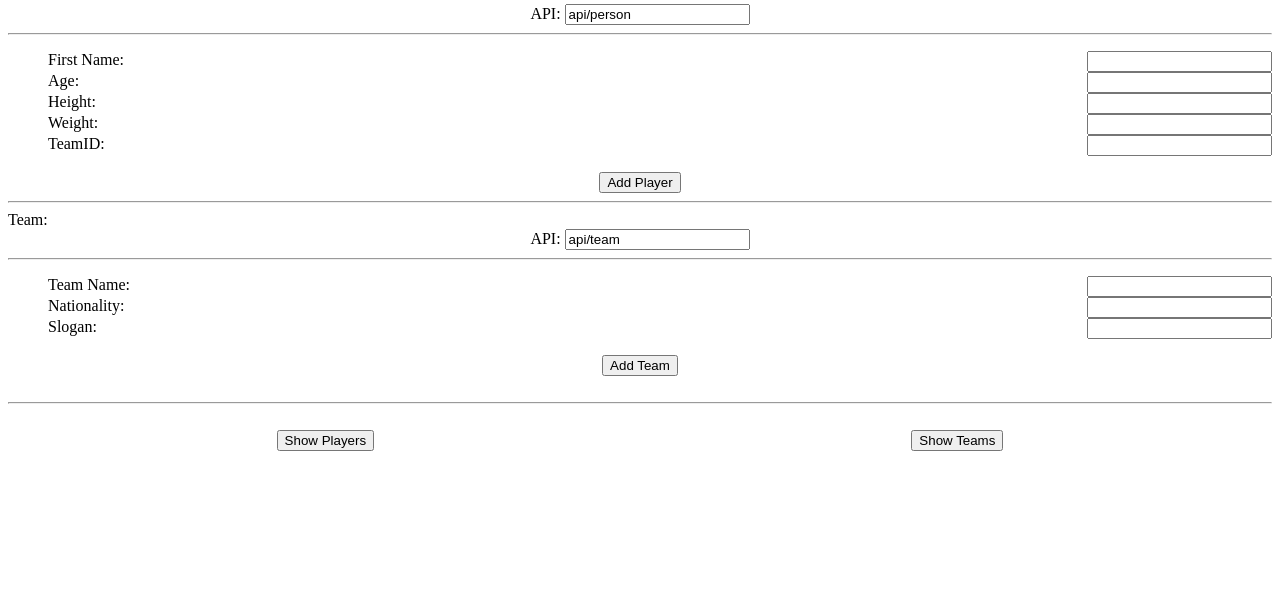
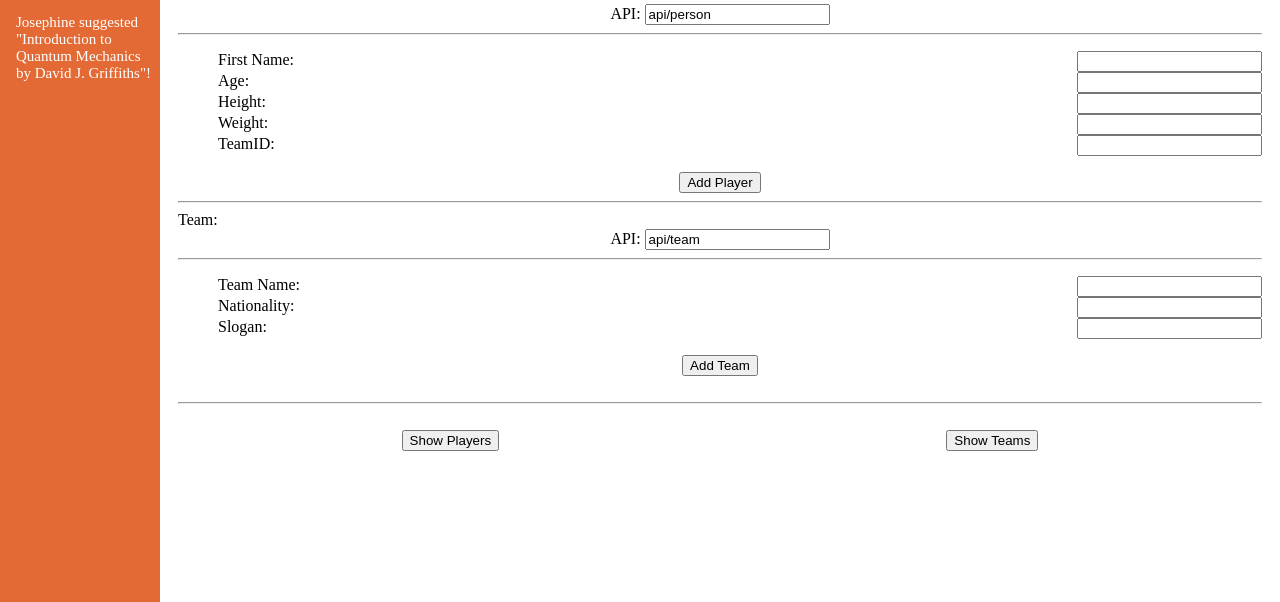
Before and after one commit to jorenbroekema/TalentBudgetFront, a plain HTML site: page index.html in a window 1280 px wide. Shown: the part 198-800 px from the top of the page. Drawn offline with Linux system fonts and the light colour scheme.

Commit message:
Added a beautiful orange sidebar

```diff
--- a/index.html
+++ b/index.html
@@ -64,31 +64,21 @@
             xhttp.send();
         }
     </script>
+	<link href="styles.css" rel="stylesheet" type="text/css">
 </head>
 
-<style>
-    #persons_table {
-        display: flex;
-        justify-content: center;
-        flex-direction: column
-    }
-    ul > li {
-     display: flex;
-     justify-content: space-between;
-    }
+<body>
+<!-- Side navigation -->
+<div class="sidenav">
+  <a href="#">Recommendations</a><p>
+  <a href="#">Joren suggested "Node.js course"!</a><p>
+  <a href="#">Maike suggested "Deutsch für Dummies"!</a><p>
+  <a href="#">Josephine suggested "Introduction to Quantum Mechanics by David J. Griffiths"!</a><p>
+</div>
 
-    #show_buttons {
-    display: flex;
-    justify-content: space-around;
-    }
-    div {
-    display: flex;
-    justify-content: center;
-    }
+<!-- Page content -->
+<div class="main">
 
-</style>
-
-<body>
 <img src="resources/logo.svg" alt="Young Colfield logo">
 
 <div id="show_tables" style="text-align: center;"><span>Tables:</span></div>
@@ -131,5 +121,7 @@ Team:
     <button onclick="getData('api/team')">Show Teams</button>
 </div>
 
+</div>
+
 </body>
 </html>
--- /dev/null
+++ b/styles.css
@@ -0,0 +1,62 @@
+#persons_table {
+	display: flex;
+	justify-content: center;
+	flex-direction: column
+}
+/**/
+
+#show_buttons {
+	display: flex;
+	justify-content: space-around;
+}
+
+/* The sidebar menu */
+.sidenav {
+	height: 100%; /* Full-height: remove this if you want "auto" height */
+	width: 160px; /* Set the width of the sidebar */
+	position: fixed; /* Fixed Sidebar (stay in place on scroll) */
+	z-index: 1; /* Stay on top */
+	top: 0; /* Stay at the top */
+	left: 0;
+	background-color: #E46A35; /* Young Colfield Orange */
+	overflow-x: hidden; /* Disable horizontal scroll */
+	padding-top: 20px;
+}
+
+/* The navigation menu links */
+.sidenav a {
+	padding: 6px 8px 6px 16px;
+	text-decoration: none;
+	font-size: 15px;
+	color: #FFFFFF;
+	display: block;
+}
+
+/* When you mouse over the navigation links, change their color */
+.sidenav a:hover {
+	color: #f1f1f1;
+}
+
+/* Style page content */
+.main {
+	margin-left: 160px; /* Same as the width of the sidebar */
+	padding: 0px 10px;
+}
+
+/* Main section divs */
+.main div {
+	display: flex;
+	justify-content: center;
+}
+
+/* Main list items */
+.main ul > li {
+	display: flex;
+	justify-content: space-between;
+}
+
+/* On smaller screens, where height is less than 450px, change the style of the sidebar (less padding and a smaller font size) */
+@media screen and (max-height: 450px) {
+	.sidenav {padding-top: 15px;}
+	.sidenav a {font-size: 18px;}
+}
```
